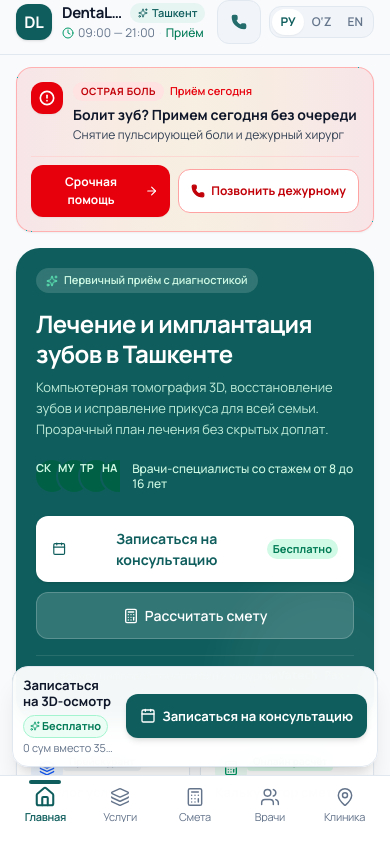
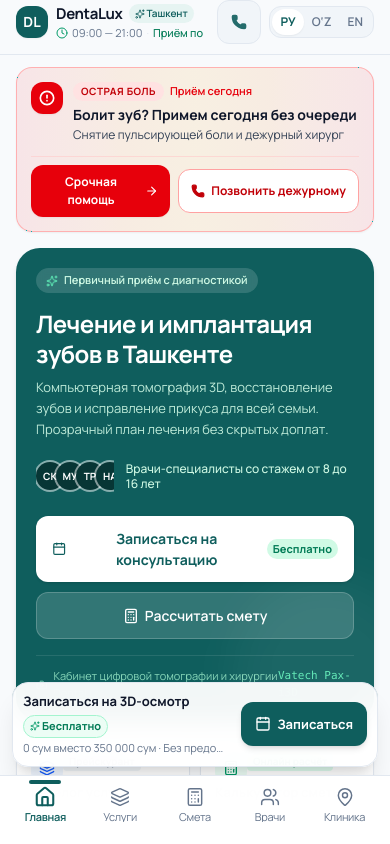
Before and after one commit to augst093/dental-miniapp, a Next.js app: page / in a window 390 px wide. Shown: the top 844 px of the page. Built offline with nearby package versions, Linux system fonts and the light colour scheme.

Commit message:
fix(polish): refine header brand spacing, avatar stack contrast, and mobile cta button

```diff
--- a/src/components/Header.tsx
+++ b/src/components/Header.tsx
@@ -25,21 +25,21 @@ export const Header: React.FC<HeaderProps> = ({ lang, onLanguageChange, triggerH
     <header className="sticky top-0 z-30 header-bar px-4 py-2.5 pt-safe transition-all duration-200">
       <div className="max-w-xl mx-auto flex items-center justify-between gap-3">
         {/* Brand & Status */}
-        <div className="flex items-center gap-2.5 min-w-0">
-          <div className="w-9 h-9 rounded-xl bg-[var(--accent)] text-[var(--accent-contrast)] flex items-center justify-center font-bold text-base shadow-sm shrink-0">
+        <div className="flex items-center gap-2 min-w-0">
+          <div className="w-8 h-8 rounded-xl bg-[var(--accent)] text-[var(--accent-contrast)] flex items-center justify-center font-bold text-sm shadow-xs shrink-0">
             DL
           </div>
           <div className="min-w-0">
             <div className="flex items-center gap-1.5">
-              <span className="font-bold text-[15px] tracking-tight text-[var(--ink)] truncate">
+              <span className="font-bold text-[15px] tracking-tight text-[var(--ink)] shrink-0">
                 {config.name[lang]}
               </span>
-              <span className="inline-flex items-center gap-1 text-[11px] font-semibold text-[var(--accent)] bg-[var(--accent-subtle)] px-2 py-0.5 rounded-full shrink-0">
+              <span className="inline-flex items-center gap-0.5 text-[10px] font-semibold text-[var(--accent)] bg-[var(--accent-subtle)] px-1.5 py-0.5 rounded-full shrink-0">
                 <Sparkles className="w-2.5 h-2.5 text-[var(--accent)]" />
                 {config.city[lang]}
               </span>
             </div>
-            <div className="flex items-center gap-1 text-[12px] text-[var(--ink-muted)] truncate">
+            <div className="flex items-center gap-1 text-[11px] text-[var(--ink-muted)] truncate">
               <Clock className="w-3 h-3 shrink-0 text-emerald-600" />
               <span>{config.hours.weekdays}</span>
               <span className="text-[var(--border)]">·</span>
--- a/src/components/StickyCta.tsx
+++ b/src/components/StickyCta.tsx
@@ -46,7 +46,9 @@ export const StickyCta: React.FC<StickyCtaProps> = ({
             className="shrink-0 bg-[var(--accent)] hover:bg-[var(--accent-hover)] active:scale-95 text-[var(--accent-contrast)] px-3.5 py-2.5 rounded-xl font-bold text-[13px] flex items-center gap-1.5 shadow-md transition-all touch-target"
           >
             <Calendar className="w-4 h-4" />
-            <span>{UI_TRANSLATIONS.hero.ctaBooking[lang]}</span>
+            <span>
+              {lang === 'uz' ? 'Yozilish' : lang === 'en' ? 'Book Now' : 'Записаться'}
+            </span>
             <ArrowRight className="w-3.5 h-3.5 hidden sm:inline" />
           </button>
         </div>
--- a/src/components/tabs/HomeTab.tsx
+++ b/src/components/tabs/HomeTab.tsx
@@ -127,11 +127,11 @@ export const HomeTab: React.FC<HomeTabProps> = ({
 
           {/* Doctor Avatar Stack with clean overlapping borders */}
           <div className="flex items-center gap-3 pt-1">
-            <div className="flex -space-x-2.5 overflow-hidden">
+            <div className="flex -space-x-2 overflow-hidden py-0.5">
               {DOCTORS.map((doc) => (
                 <div
                   key={doc.id}
-                  className="inline-block w-8 h-8 rounded-full ring-2 ring-[var(--accent)] bg-emerald-800 text-emerald-100 text-[11px] font-bold flex items-center justify-center shrink-0 shadow-xs"
+                  className="inline-flex w-7 h-7 rounded-full ring-2 ring-white/50 bg-[#073635] text-white text-[10px] font-extrabold items-center justify-center shrink-0 shadow-xs"
                   title={doc.name[lang]}
                 >
                   {doc.initials}
```
